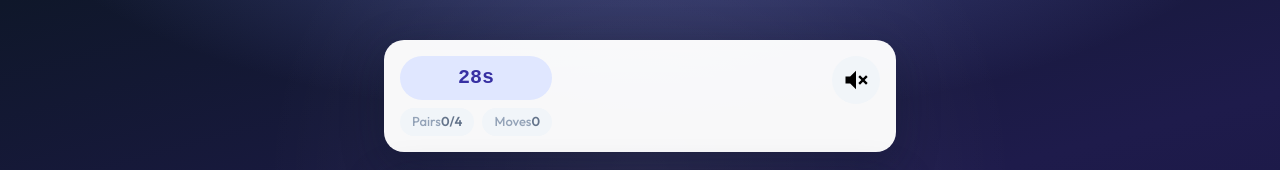
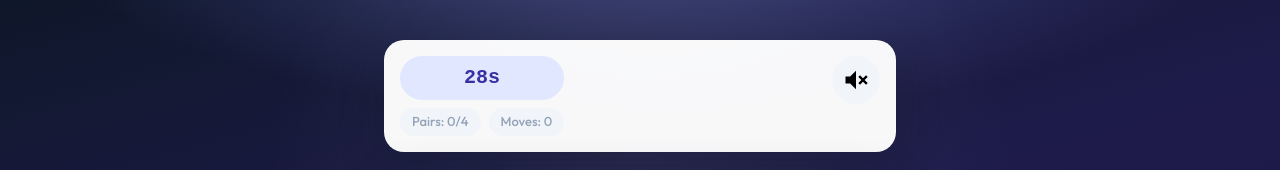
Before and after one commit to JesusPachdez/memory-game-challenge, a React (Vite) app: page / in a window 1280 px wide. Both pictures are taken after a click on the button "Start". Shown: the top 170 px of the page. Built offline with nearby package versions, Linux system fonts and the light colour scheme.

Commit message:
chore: spaces added into GameStats

```diff
--- a/src/components/GameStats.tsx
+++ b/src/components/GameStats.tsx
@@ -13,12 +13,12 @@ export function GameStats({ pairsMatched, moves }: GameStatsProps) {
       aria-label={`${pairsMatched} of ${PAIR_COUNT} pairs matched, ${moves} moves`}
     >
       <span className="chip">
-        <span className="chip-label">Pairs </span>
-        {pairsMatched}/{PAIR_COUNT}
+        <span className="chip-label">
+          Pairs: {pairsMatched}/{PAIR_COUNT}
+        </span>
       </span>
       <span className="chip">
-        <span className="chip-label">Moves </span>
-        {moves}
+        <span className="chip-label">Moves: {moves}</span>
       </span>
     </div>
   );
```
